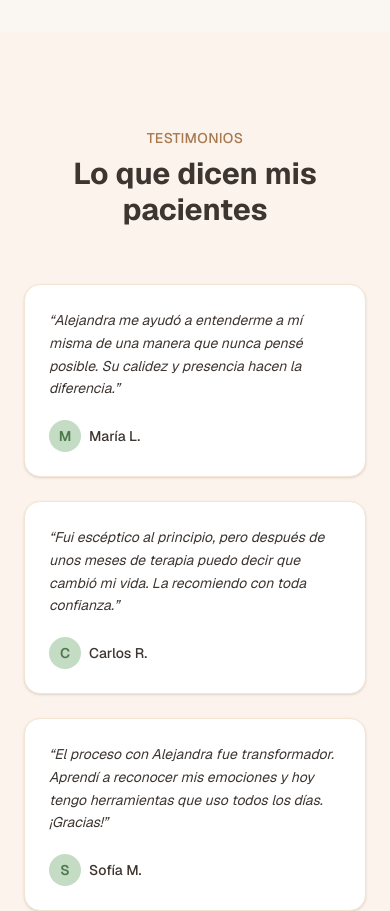
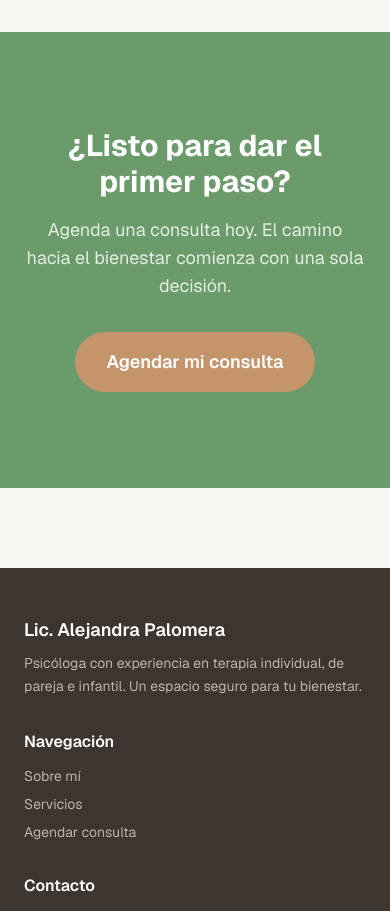
Before and after one commit to luisenriqueroga/Psci.AlePalomera, a Next.js app: page / in a window 390 px wide. Shown: the part 4880-5791 px from the top of the page. Built offline with nearby package versions, Linux system fonts and the light colour scheme.

Commit message:
feat: remove testimonials section

```diff
--- a/app/page.tsx
+++ b/app/page.tsx
@@ -40,20 +40,6 @@ const SERVICES = [
   },
 ]
 
-const TESTIMONIALS = [
-  {
-    name: "María L.",
-    text: "Alejandra me ayudó a entenderme a mí misma de una manera que nunca pensé posible. Su calidez y presencia hacen la diferencia.",
-  },
-  {
-    name: "Carlos R.",
-    text: "Fui escéptico al principio, pero después de unos meses de terapia puedo decir que cambió mi vida. La recomiendo con toda confianza.",
-  },
-  {
-    name: "Sofía M.",
-    text: "El proceso con Alejandra fue transformador. Aprendí a reconocer mis emociones y hoy tengo herramientas que uso todos los días. ¡Gracias!",
-  },
-]
 
 export default function Home() {
   return (
@@ -237,35 +223,6 @@ export default function Home() {
         </div>
       </section>
 
-      {/* Testimonials */}
-      <section id="testimonios" className="py-24 px-6 bg-terra-50">
-        <div className="max-w-5xl mx-auto">
-          <div className="text-center mb-14">
-            <p className="text-terra-600 font-medium mb-2 uppercase text-sm tracking-wide">
-              Testimonios
-            </p>
-            <h2 className="text-3xl font-bold text-brown-900">Lo que dicen mis pacientes</h2>
-          </div>
-          <div className="grid md:grid-cols-3 gap-6">
-            {TESTIMONIALS.map((t) => (
-              <div
-                key={t.name}
-                className="bg-white rounded-2xl p-6 shadow-sm border border-terra-100"
-              >
-                <p className="text-brown-600 leading-relaxed mb-5 text-sm italic">
-                  &ldquo;{t.text}&rdquo;
-                </p>
-                <div className="flex items-center gap-2">
-                  <div className="w-8 h-8 rounded-full bg-sage-200 flex items-center justify-center text-sm font-semibold text-sage-700">
-                    {t.name[0]}
-                  </div>
-                  <p className="text-brown-900 font-medium text-sm">{t.name}</p>
-                </div>
-              </div>
-            ))}
-          </div>
-        </div>
-      </section>
 
       {/* CTA */}
       <section className="py-24 px-6 bg-sage-600 text-white text-center">
--- a/components/Navbar.tsx
+++ b/components/Navbar.tsx
@@ -13,9 +13,6 @@ export default function Navbar() {
           </Link>
           <Link href="/#servicios" className="hover:text-sage-600 transition-colors">
             Servicios
-          </Link>
-          <Link href="/#testimonios" className="hover:text-sage-600 transition-colors">
-            Testimonios
           </Link>
           <Link
             href="/agendar"
```
